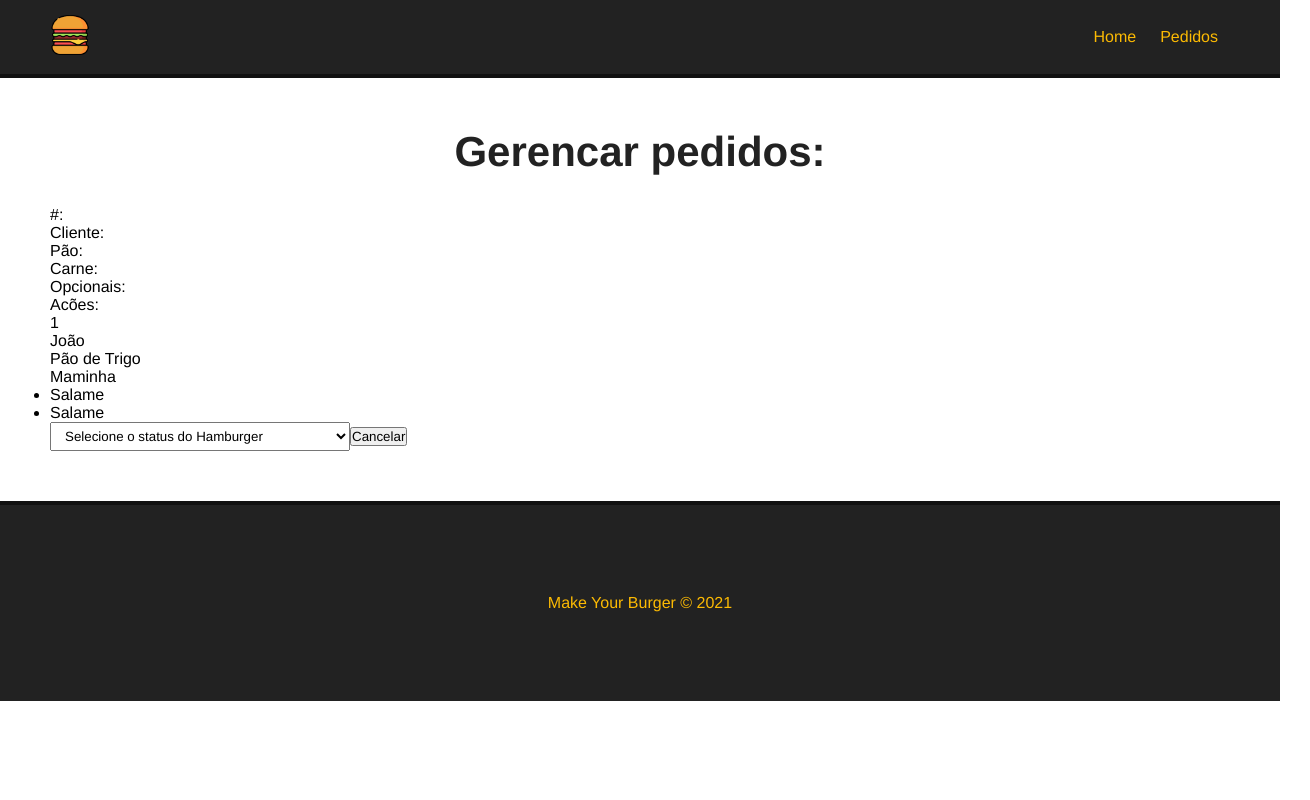
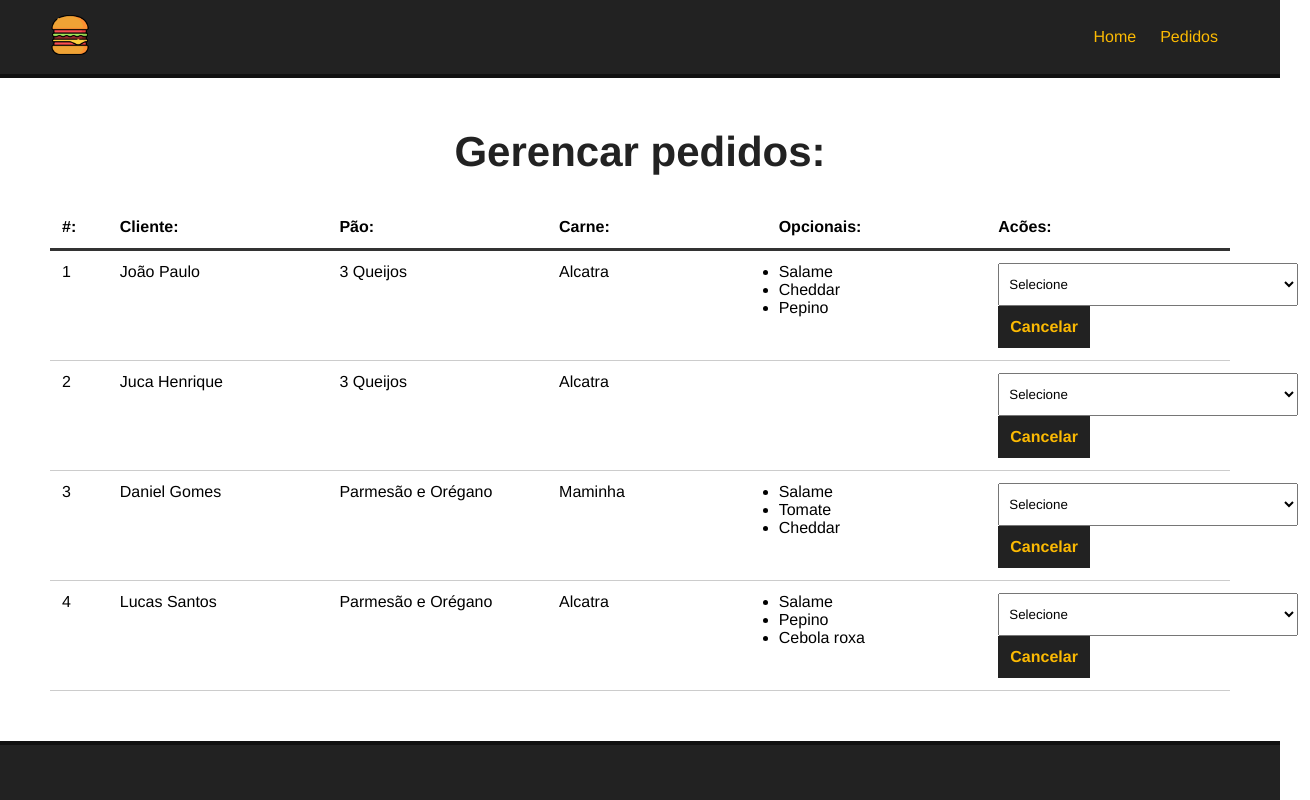
Before and after one commit to marcelo-gomj/burger-shop-vue, a Vue app: page /pedidos in a window 1280 px wide. Shown: the top 800 px of the page, 1310 px wide, since content can reach past the window. Built offline with nearby package versions, Linux system fonts and the light colour scheme; data requests are answered from the project's data file.

Commit message:
add: get request from database

```diff
--- a/db/db.json
+++ b/db/db.json
@@ -79,139 +79,48 @@
   ],
   "burgers": [
     {
-      "name": "Marcelo Gomes",
-      "meat": "Veggie burger",
+      "name": "João Paulo",
+      "meat": "Alcatra",
       "bread": "3 Queijos",
-      "optionals": [],
+      "optionals": [
+        "Salame",
+        "Cheddar",
+        "Pepino"
+      ],
       "status": "Solicitado",
       "id": 1
     },
     {
-      "name": "Marcelo Gomes",
-      "meat": "Veggie burger",
+      "name": "Juca Henrique",
+      "meat": "Alcatra",
       "bread": "3 Queijos",
       "optionals": [],
       "status": "Solicitado",
       "id": 2
     },
     {
-      "name": "Marcelo Gomes",
-      "meat": "Veggie burger",
-      "bread": "3 Queijos",
+      "name": "Daniel Gomes",
+      "meat": "Maminha",
+      "bread": "Parmesão e Orégano",
       "optionals": [
-        "Bacon",
-        "Cheddar",
+        "Salame",
         "Tomate",
-        "Cebola roxa"
+        "Cheddar"
       ],
       "status": "Solicitado",
       "id": 3
     },
     {
-      "name": "Marcelo Gomes",
-      "meat": "Picanha",
-      "bread": "3 Queijos",
+      "name": "Lucas Santos",
+      "meat": "Alcatra",
+      "bread": "Parmesão e Orégano",
       "optionals": [
-        "Bacon",
-        "Tomate",
-        "Pepino"
+        "Salame",
+        "Pepino",
+        "Cebola roxa"
       ],
       "status": "Solicitado",
       "id": 4
-    },
-    {
-      "name": "MARTE",
-      "meat": "Picanha",
-      "bread": "",
-      "optionals": [
-        "Bacon",
-        "Salame",
-        "Tomate",
-        "Cheddar"
-      ],
-      "status": "Solicitado",
-      "id": 5
-    },
-    {
-      "name": null,
-      "meat": "Alcatra",
-      "bread": "Italiano Branco",
-      "optionals": [
-        "Salame",
-        "Bacon",
-        "Cheddar"
-      ],
-      "status": "Solicitado",
-      "id": 6
-    },
-    {
-      "name": null,
-      "meat": "Picanha",
-      "bread": "Parmesão e Orégano",
-      "optionals": [
-        "Cheddar",
-        "Tomate",
-        "Salame"
-      ],
-      "status": "Solicitado",
-      "id": 7
-    },
-    {
-      "name": "Marcelo Gomes",
-      "meat": "Picanha",
-      "bread": "3 Queijos",
-      "optionals": [
-        "Bacon",
-        "Tomate",
-        "Pepino"
-      ],
-      "status": "Solicitado",
-      "id": 8
-    },
-    {
-      "name": "Marcelo Gomes",
-      "meat": "Picanha",
-      "bread": "3 Queijos",
-      "optionals": [
-        "Bacon",
-        "Tomate",
-        "Pepino"
-      ],
-      "status": "Solicitado",
-      "id": 9
-    },
-    {
-      "name": "Marcelo Gomes",
-      "meat": "Alcatra",
-      "bread": "Parmesão e Orégano",
-      "optionals": [
-        "Bacon",
-        "Tomate"
-      ],
-      "status": "Solicitado",
-      "id": 10
-    },
-    {
-      "name": "Marcelo Gomes",
-      "meat": "Veggie burger",
-      "bread": "Italiano Branco",
-      "optionals": [
-        "Bacon",
-        "Pepino"
-      ],
-      "status": "Solicitado",
-      "id": 11
-    },
-    {
-      "name": "Marcelo Gomes",
-      "meat": "Alcatra",
-      "bread": "Parmesão e Orégano",
-      "optionals": [
-        "Bacon",
-        "Pepino"
-      ],
-      "status": "Solicitado",
-      "id": 12
     }
   ]
 }
--- a/src/components/RequestDashboard.vue
+++ b/src/components/RequestDashboard.vue
@@ -11,21 +11,25 @@
             </div>
         </div>
         <div id="buger-table-rows">
-            <div class="burger-table-row">
-                <div class="order-number">1</div>
-                <div>João</div>
-                <div>Pão de Trigo</div>
-                <div>Maminha</div>
+            <div class="burger-table-row"
+                v-for="burger in burgers"
+                :key="burger.id"
+            >
+                <div class="order-number">{{ burger.id }}</div>
+                <div>{{ burger.name }}</div>
+                <div>{{ burger.bread }}</div>
+                <div>{{ burger.meat }}</div>
 
                 <div>
                     <ul>
-                        <li>Salame</li>
-                        <li>Salame</li>
+                        <li v-for="(optional, index) in burger.optionals"
+                            :key="index"
+                        >{{ optional }}</li>
                     </ul>
                 </div>
                 <div>
                     <select name="status" class="status">
-                        <option value="">Selecione o status do Hamburger</option>
+                        <option value="">Selecione</option>
                     </select>
                     <button class="delete-btn">Cancelar</button>
                 </div>
@@ -36,10 +40,85 @@
 
 <script>
 export default {
+    name: "RequestDashboard",
+    data(){
+        return {
+            burgers: null,
+            burger_id: null,
+            status: []
+        }
+    },
+    methods: {
+        async getRequests(){
+            const req = await fetch('http://localhost:3000/burgers');
 
+            const data = await req.json();
+
+            this.burgers = data;
+        }
+    },
+    mounted(){
+        this.getRequests()
+    }
 }
 </script>
 
-<style>
+<style scoped>
+
+    #burger-table{
+        max-width: 1200px;
+        margin: 0 auto;
+    }
+
+    #burger-table-heading,
+    #burger-table-rows,
+    .burger-table-row{
+        display: flex;
+        flex-wrap: wrap;
+    }
+
+    #burger-table-heading{
+        font-weight: bold;
+        padding: 12px;
+        border-bottom: 3px solid #333;
+    }
+
+    #burger-table-heading div,
+    .burger-table-row div{
+        width: 19%;
+    }
+
+    .burger-table-row{
+        width: 100%;
+        padding: 12px;
+        border-bottom: 1px solid #CCC;
+    }
+
+    #burger-table-heading .order-id,
+    .burger-table-row .order-number{
+        width: 5%;
+    }
+
+    select{
+        padding: 12px 6px;
+        margin-right: 12px;
+    }
+
+    .delete-btn{
+        background-color: #222;
+        color: #FCBA03;
+        font-weight: bold;
+        border: 2px solid #222;
+        padding: 10px;
+        font-size: 16px;
+        margin: 0 auto;
+        cursor: pointer;
+        transition: 0.5s;
+    }
+
+    .delete-btn:hover{
+        background-color: transparent;
+        color: #222;
+    }
 
 </style>
```
